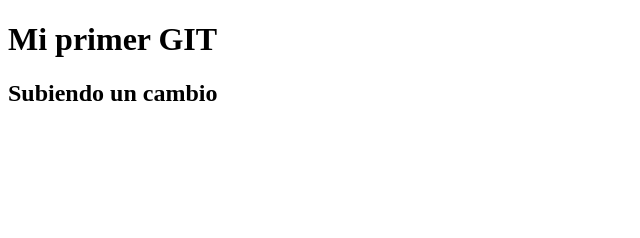
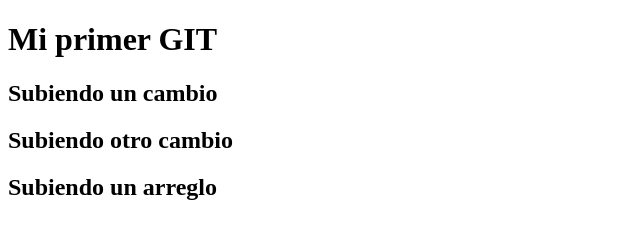
Before and after one commit to juanramonrodriguez/primerGit, a plain HTML site: page index.html in a window 1280 px wide. Shown: the whole page, without its empty margins (0-640 px from the left). Drawn offline with Linux system fonts and the light colour scheme.

Commit message:
nuevos arregos

```diff
--- a/index.html
+++ b/index.html
@@ -7,8 +7,10 @@
     <title>Git</title>
 </head>
 <body>
-        <h1> Mi primer GIT</h1>
-        <h2>Subiendo un cambio</h2>
+     <h1> Mi primer GIT</h1>
+     <h2>Subiendo un cambio</h2>
+     <h2>Subiendo otro cambio</h2>
+     <h2>Subiendo un arreglo</h2>
 
 </body>
 </html>
```
